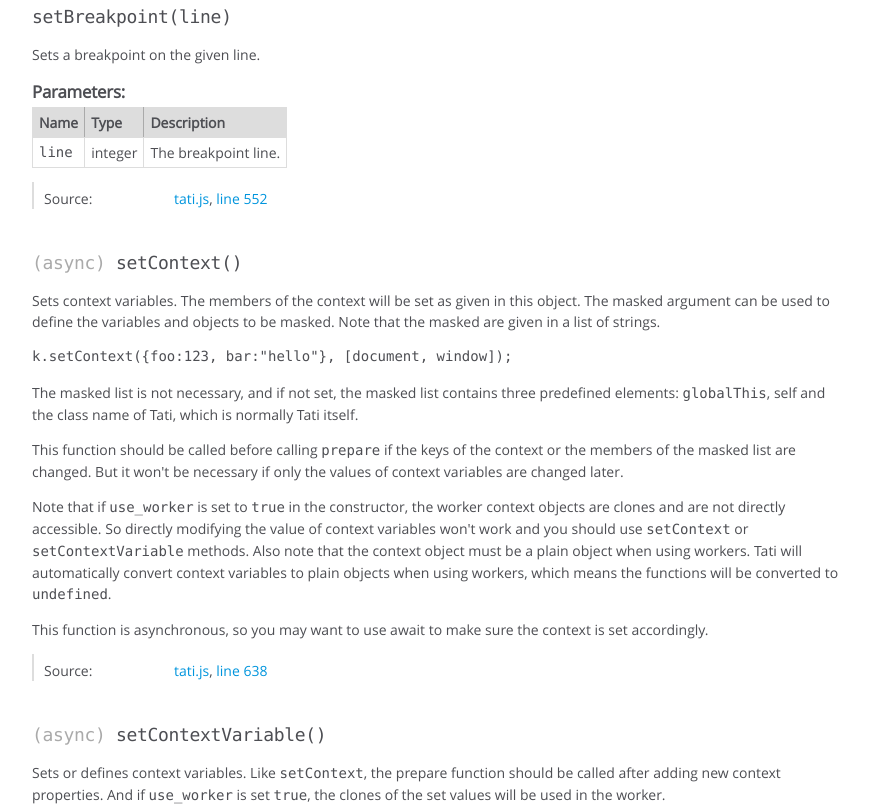
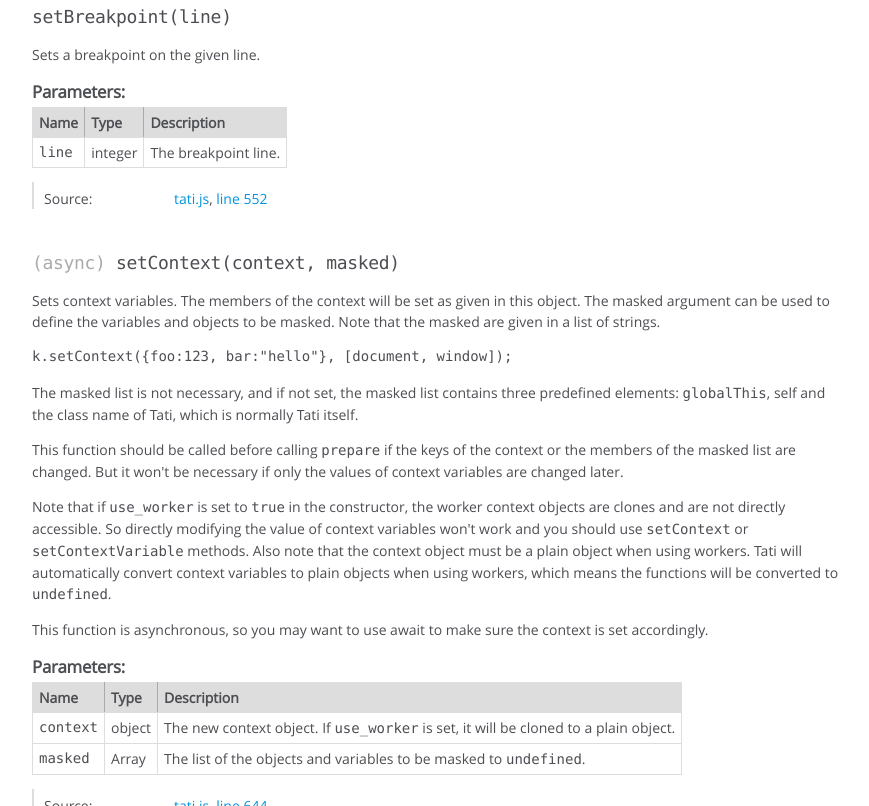
Before and after one commit to arashkazemi/tati, a website built with webpack: page docs/Tati.html in a window 1280 px wide. Shown: the part 4188-4994 px from the top of the page, without its empty margins (0-869 px from the left). Built offline with nearby package versions, Linux system fonts and the light colour scheme.

Commit message:
Added more documentation for function arguments.

```diff
--- a/docs/Tati.html
+++ b/docs/Tati.html
@@ -1084,7 +1084,7 @@ until reaching a breakpoint. If false, it will step line by line.</p></td>
 
     <dt class="tag-source">Source:</dt>
     <dd class="tag-source"><ul class="dummy"><li>
-        <a href="tati.js.html">tati.js</a>, <a href="tati.js.html#line707">line 707</a>
+        <a href="tati.js.html">tati.js</a>, <a href="tati.js.html#line717">line 717</a>
     </li></ul></dd>
 
 
@@ -1176,7 +1176,7 @@ plain objects. See also <a href="Tati.html#getWorkerContext">Tati#getWorkerConte
             <td class="type">
 
 
-<span class="param-type">integer</span>
+<span class="param-type">string</span>
 
 
 
@@ -1186,8 +1186,7 @@ plain objects. See also <a href="Tati.html#getWorkerContext">Tati#getWorkerConte
 
 
 
-            <td class="description last"><p>The variable name.
-the process.</p></td>
+            <td class="description last"><p>The variable name.</p></td>
         </tr>
 
 
@@ -1228,7 +1227,7 @@ the process.</p></td>
 
     <dt class="tag-source">Source:</dt>
     <dd class="tag-source"><ul class="dummy"><li>
-        <a href="tati.js.html">tati.js</a>, <a href="tati.js.html#line698">line 698</a>
+        <a href="tati.js.html">tati.js</a>, <a href="tati.js.html#line708">line 708</a>
     </li></ul></dd>
 
 
@@ -1324,7 +1323,7 @@ with an await directive.</p>
 
     <dt class="tag-source">Source:</dt>
     <dd class="tag-source"><ul class="dummy"><li>
-        <a href="tati.js.html">tati.js</a>, <a href="tati.js.html#line728">line 728</a>
+        <a href="tati.js.html">tati.js</a>, <a href="tati.js.html#line738">line 738</a>
     </li></ul></dd>
 
 
@@ -2037,7 +2036,7 @@ and the breakpoint is only set if the value is exactly true.</p>
 
 
 
-    <h4 class="name" id="setContext"><span class="type-signature">(async) </span>setContext<span class="signature">()</span><span class="type-signature"></span></h4>
+    <h4 class="name" id="setContext"><span class="type-signature">(async) </span>setContext<span class="signature">(context, masked)</span><span class="type-signature"></span></h4>
 
 
 
@@ -2078,6 +2077,80 @@ sure the context is set accordingly.</p>
 
 
 
+    <h5>Parameters:</h5>
+
+
+<table class="params">
+    <thead>
+    <tr>
+
+        <th>Name</th>
+
+
+        <th>Type</th>
+
+
+
+
+
+        <th class="last">Description</th>
+    </tr>
+    </thead>
+
+    <tbody>
+
+
+        <tr>
+
+                <td class="name"><code>context</code></td>
+
+
+            <td class="type">
+
+
+<span class="param-type">object</span>
+
+
+
+            </td>
+
+
+
+
+
+            <td class="description last"><p>The new context object. If <code>use_worker</code> is
+set, it will be cloned to a plain object.</p></td>
+        </tr>
+
+
+
+        <tr>
+
+                <td class="name"><code>masked</code></td>
+
+
+            <td class="type">
+
+
+<span class="param-type">Array</span>
+
+
+
+            </td>
+
+
+
+
+
+            <td class="description last"><p>The list of the objects and variables to be
+masked to <code>undefined</code>.</p></td>
+        </tr>
+
+
+    </tbody>
+</table>
+
+
 
 
 
@@ -2111,7 +2184,7 @@ sure the context is set accordingly.</p>
 
     <dt class="tag-source">Source:</dt>
     <dd class="tag-source"><ul class="dummy"><li>
-        <a href="tati.js.html">tati.js</a>, <a href="tati.js.html#line638">line 638</a>
+        <a href="tati.js.html">tati.js</a>, <a href="tati.js.html#line644">line 644</a>
     </li></ul></dd>
 
 
@@ -2147,7 +2220,7 @@ sure the context is set accordingly.</p>
 
 
 
-    <h4 class="name" id="setContextVariable"><span class="type-signature">(async) </span>setContextVariable<span class="signature">()</span><span class="type-signature"></span></h4>
+    <h4 class="name" id="setContextVariable"><span class="type-signature">(async) </span>setContextVariable<span class="signature">(varname, value)</span><span class="type-signature"></span></h4>
 
 
 
@@ -2171,6 +2244,79 @@ sure the context is set accordingly.</p>
 
 
 
+    <h5>Parameters:</h5>
+
+
+<table class="params">
+    <thead>
+    <tr>
+
+        <th>Name</th>
+
+
+        <th>Type</th>
+
+
+
+
+
+        <th class="last">Description</th>
+    </tr>
+    </thead>
+
+    <tbody>
+
+
+        <tr>
+
+                <td class="name"><code>varname</code></td>
+
+
+            <td class="type">
+
+
+<span class="param-type">string</span>
+
+
+
+            </td>
+
+
+
+
+
+            <td class="description last"><p>The variable name.</p></td>
+        </tr>
+
+
+
+        <tr>
+
+                <td class="name"><code>value</code></td>
+
+
+            <td class="type">
+
+
+<span class="param-type">any</span>
+
+
+
+            </td>
+
+
+
+
+
+            <td class="description last"><p>The new value. If <code>use_worker</code> is set, it will
+be cloned to a plain object.</p></td>
+        </tr>
+
+
+    </tbody>
+</table>
+
+
 
 
 
@@ -2204,7 +2350,7 @@ sure the context is set accordingly.</p>
 
     <dt class="tag-source">Source:</dt>
     <dd class="tag-source"><ul class="dummy"><li>
-        <a href="tati.js.html">tati.js</a>, <a href="tati.js.html#line673">line 673</a>
+        <a href="tati.js.html">tati.js</a>, <a href="tati.js.html#line684">line 684</a>
     </li></ul></dd>
 
 
```
Also changed, not shown: docs/tati.js.html (+12 -2 lines), src/tati.js (+12 -2 lines).
